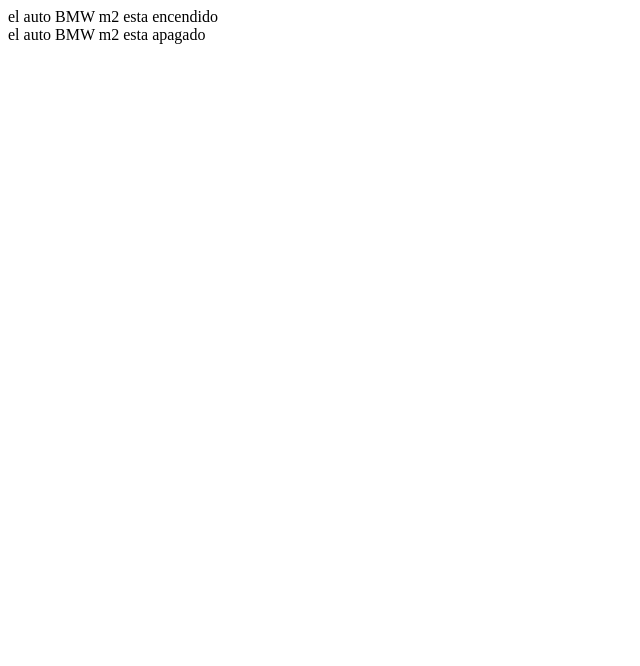
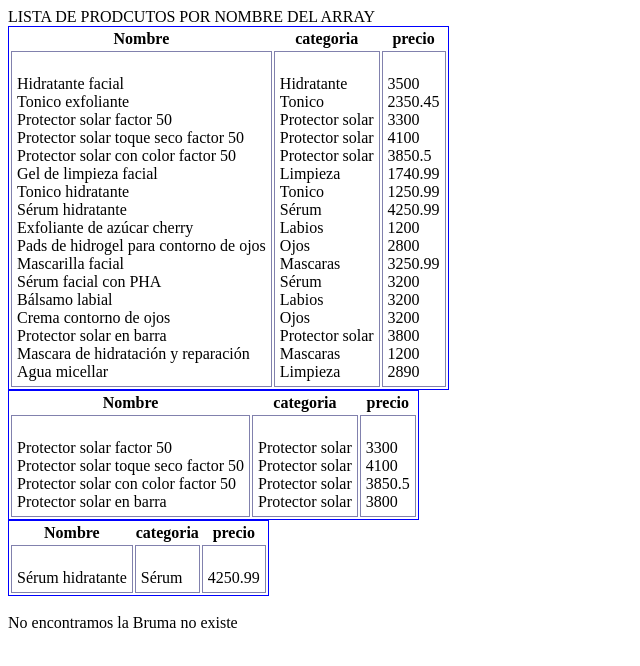
Before and after one commit to MtAgia/js_ob, a plain HTML site: page index.html in a window 1280 px wide. Shown: the whole page, without its empty margins (0-640 px from the left). Drawn offline with Linux system fonts and the light colour scheme.

Commit message:
agregamos css a la tabla

```diff
--- /dev/null
+++ b/css/estilos.css
@@ -0,0 +1,8 @@
+table{
+    border: 1px solid blue;
+}
+
+td{
+    border: 1px solid rgba(7, 7, 93, 0.504);
+    padding: 5px;
+}
--- a/index.html
+++ b/index.html
@@ -7,9 +7,10 @@
     <meta name="description" content="Matias Giaccobe" />
     <meta name="description" content="Pagina con pruebas js"/>
     <meta name="keywords" content="js, ayuda con js, ejercitacion, objetos"/>
+    <link rel="stylesheet" href="/css/estilos.css">
     <title>js</title>
 </head>
 <body>
-    <script src="ejercicios/ejercicio1.js"></script>
+    <script src="ejercicios/scripts/arregloDeOjetos.js"></script>
 </body>
 </html>
```
